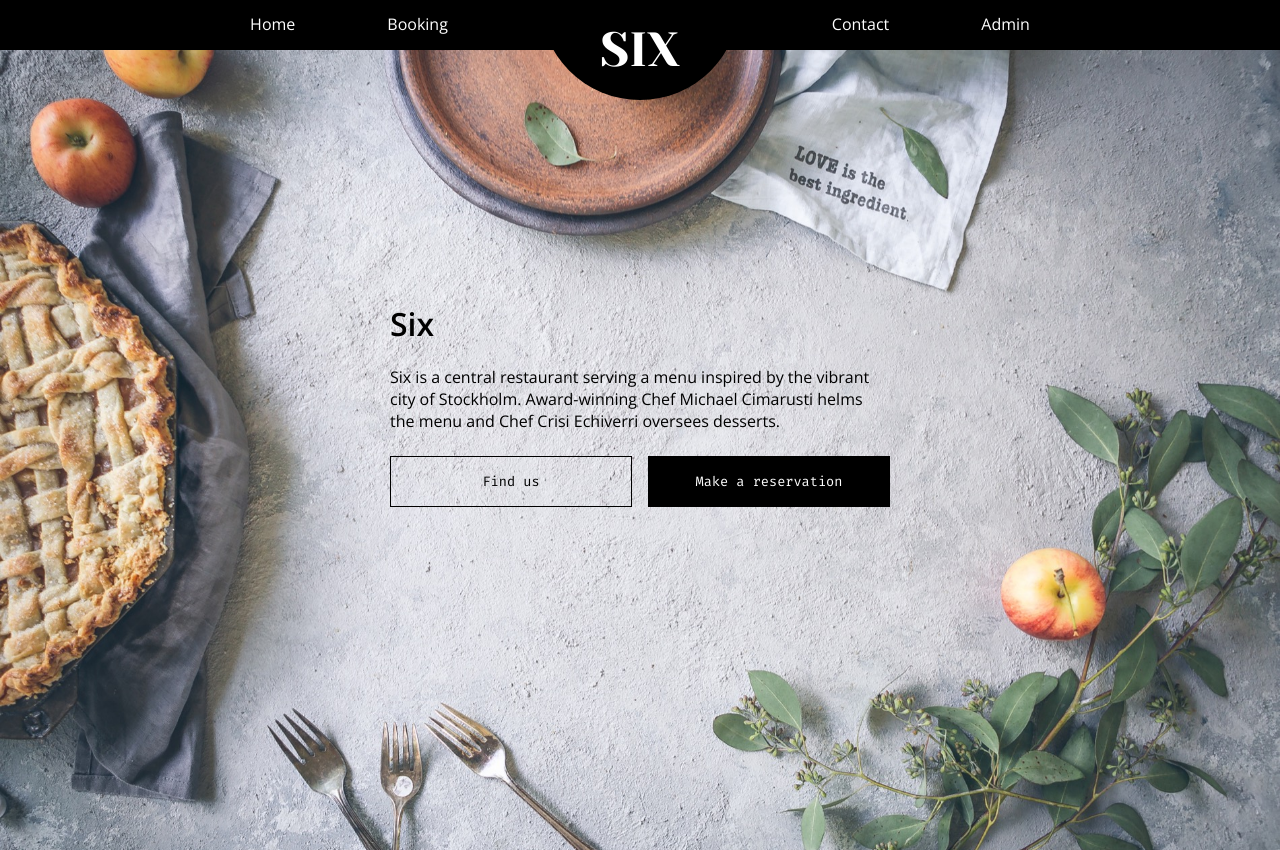
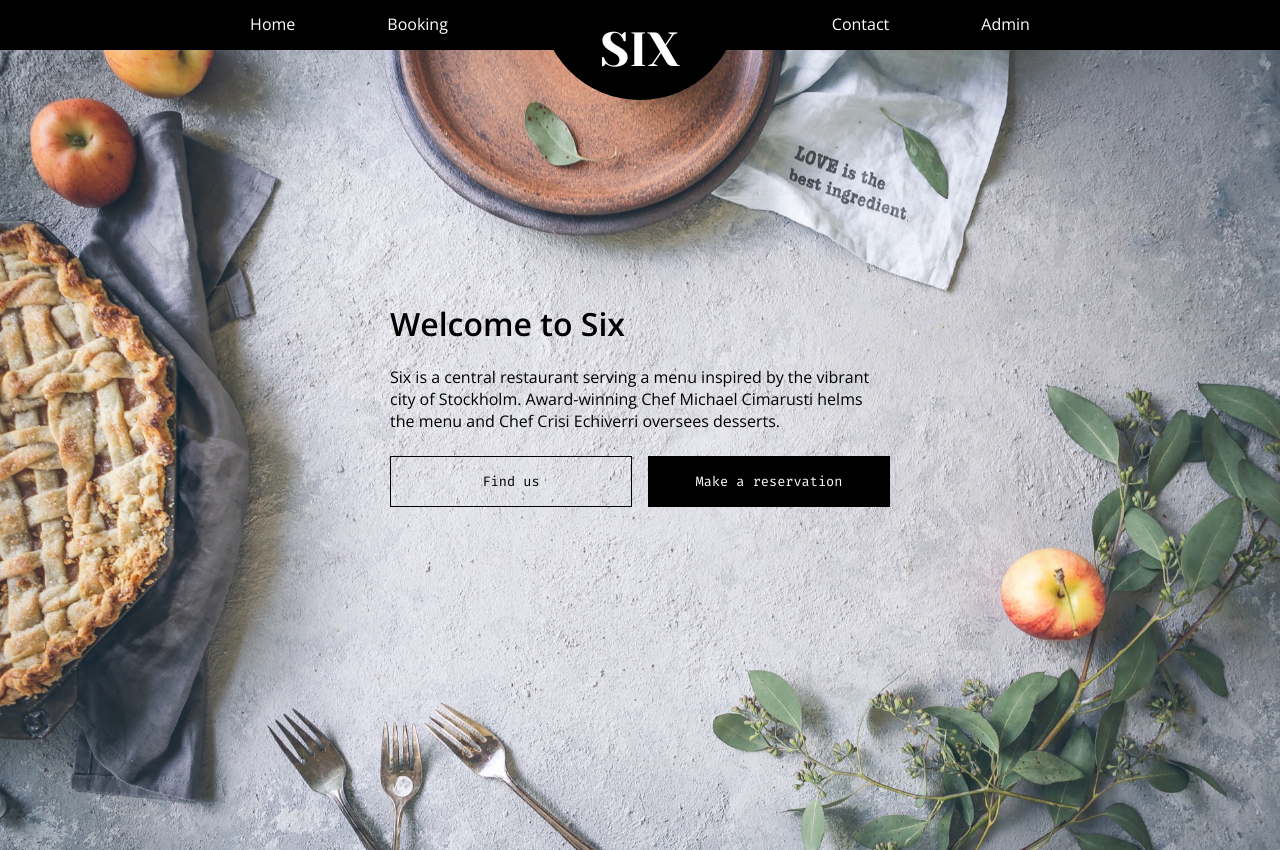
Before and after one commit to edblad/restaurangbokning, a React (Create React App) app in the folder restaurangbokning/: page / in a window 1280 px wide. Built offline with nearby package versions, Linux system fonts and the light colour scheme.

Commit message:
add some text on startpage

```diff
--- a/restaurangbokning/src/pages/home/home.js
+++ b/restaurangbokning/src/pages/home/home.js
@@ -6,7 +6,7 @@ import { Link } from 'react-router-dom';
 const Home = () => (
   <div className="page-home">
     <div className="homeBox">
-      <h1>Six</h1>
+      <h1>Welcome to Six</h1>
       <p>Six is a central restaurant serving a menu inspired by the vibrant city of Stockholm. Award-winning
  Chef Michael Cimarusti helms the menu and Chef Crisi Echiverri oversees desserts.</p>
       <Link to="/Contact">
```
